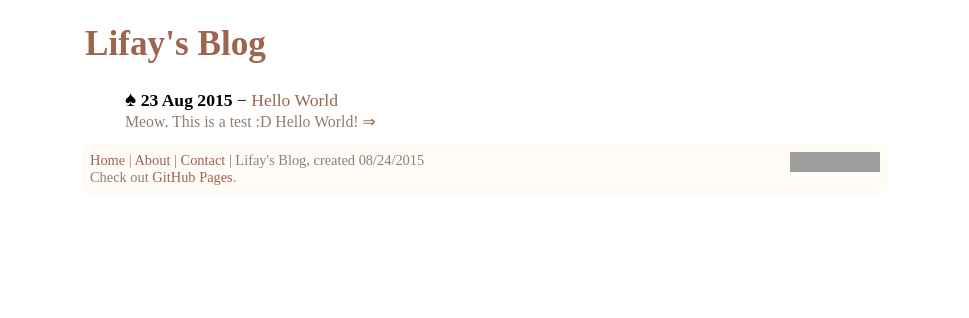
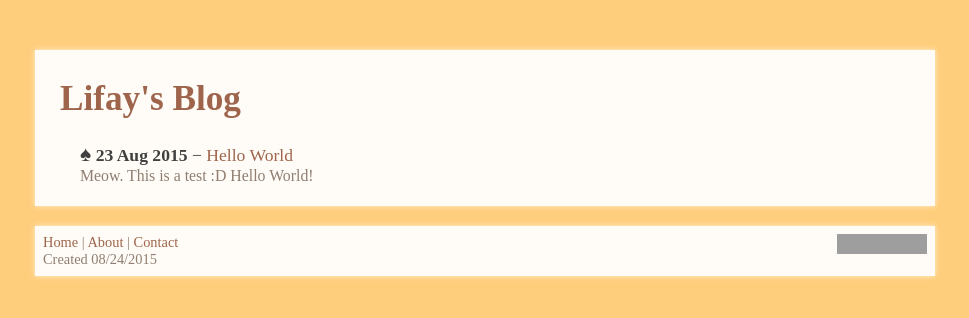
Before and after one commit to LiFaytheGoblin/LiFaytheGoblin.github.io, a Jekyll site: the page built from index.html, in a window 1280 px wide. Shown: the top 318 px of the page, without its empty margins (155-1124 px from the left). Built offline with Jekyll 4.4.1, drawn with Linux system fonts in a browser that asks for light colours; comment, search, counter and statistics services are not loaded; grey boxes are pictures that could not be loaded.

Commit message:
Styling mostly done

```diff
--- a/_includes/footer.html
+++ b/_includes/footer.html
@@ -1,11 +1,10 @@
 <div class="footer">
-<div class="footertext">
-<a href="/" title="Home">Home</a> | <a href="/about.html" title="About">About</a> | <a href="contact.html" title="Contact">Contact</a> | Lifay's Blog, created 08/24/2015 <br />
-Check out <a href="https://pages.github.com/" title="GitHub Pages">GitHub Pages</a>.
+	<div class="footertext">
+		<a href="/" title="Home">Home</a> | <a href="/about.html" title="About">About</a> | <a href="contact.html" title="Contact">Contact</a> <br />
+		 Created 08/24/2015
+	</div>
+	<!--license-->
+	<div class="license">
+		<a rel="license" href="http://creativecommons.org/licenses/by-nc-sa/4.0/"><img alt="Creative Commons License" style="border-width:0" src="https://i.creativecommons.org/l/by-nc-sa/4.0/88x31.png" /></a>
+	</div><div style="clear:both"></div>
 </div>
-<!--license-->
-<div class="license">
-<a rel="license" href="http://creativecommons.org/licenses/by-nc-sa/4.0/"><img alt="Creative Commons License" style="border-width:0" src="https://i.creativecommons.org/l/by-nc-sa/4.0/88x31.png" /></a>
-</div>
-<div style="clear:both"></div>
-</div>
--- a/_includes/header.html
+++ b/_includes/header.html
@@ -1,3 +1,3 @@
 <div class="header">
-<h1><a href="/" title="Home">Lifay's Blog</a></h1>
+	<h1><a href="/" title="Home">Lifay's Blog</a></h1>
 </div>
--- a/_layouts/default.html
+++ b/_layouts/default.html
@@ -8,13 +8,27 @@
    <link rel="shortcut icon" type="image/svg" href="favicon.svg" />
 </head>
 <body>
+<div class="container">
+	<div class="notfooter">
+	  {% include header.html %}
 
-<div class="container">
-  {% include header.html %}
+	  {{ content }}
 
-  {{ content }}
+	</div>
 
-  {% include footer.html %}
+	  {% include footer.html %}
 </div>
 </body>
 </html>
+<script>
+	!function(d,s,id){
+		var js,fjs=d.getElementsByTagName(s)[0],p=/^http:/.test(d.location)?'http':'https';
+		if(!d.getElementById(id)){
+		js=d.createElement(s);
+		js.id=id;
+		js.src=p+'://platform.twitter.com/widgets.js';
+		fjs.parentNode.insertBefore(js,fjs);
+		}
+	}
+	(document, 'script', 'twitter-wjs');
+</script>
--- a/_layouts/post.html
+++ b/_layouts/post.html
@@ -2,5 +2,9 @@
 layout: default
 ---
 <div id="post">
+<h2>{{ page.title }}</h2>
+
 {{ content }}
+
+<div class="dateonpost">{{ page.date | date_to_string }} | <a href="https://twitter.com/share" class="twitter-share-button" data-via="lifays" data-count="none">Share</a> | <a href="/" title="back">Go back</a></div>
 </div>
--- a/index.html
+++ b/index.html
@@ -7,7 +7,7 @@ title: Lifay's Blog
     <li>
       <b>{{ post.date | date_to_string }}</b> &minus; <a href="{{ post.url }}">{{ post.title }}</a>
 	  <div class="postexcerpt">
-		{{ post.excerpt }} <a href="{{ post.url }}">&rArr;</a>
+		{{ post.excerpt }}
 	  </div>
     </li>
   {% endfor %}
--- a/style.css
+++ b/style.css
@@ -1,3 +1,8 @@
+body {
+	background-color:#FFCE7D;
+	color:#404040;
+}
+
 a {
     color: #9E654C;
 	text-decoration: none;
@@ -13,23 +18,36 @@ li {
 }
 
 li:before {
-  content: "♠";
-  font-size:1.2em;
+	content: "♠";
+	font-size:1.2em;
 }
 
 .container {
-	width: 800px;
+	width: 900px;
 	margin:0px auto;
+	margin-top:50px;
+}
+
+.notfooter {
+	padding:5px;
+	background-color: #FFFCF7;
+	box-shadow:0px 0px 5px #FFF0D6;
 }
 
 .header {
-	margin-bottom:10px;
+	padding-left: 20px;
 	font-size:1.1em;
 }
 
+.postexcerpt {
+	font-size:0.9em;
+	color: #8F7E71;
+
+}
+
 .footer {
-	padding:5px;
-	margin-top:10px;
+	padding:8px;
+	margin-top:20px;
 	font-size:0.9em;
 	background-color: #FFFCF7;
 	box-shadow:0px 0px 5px #FFF0D6;
@@ -46,11 +64,12 @@ li:before {
 
 #post {
 	margin: 5px;
-	padding: 3px 10px 3px 10px;
+	padding: 10px 20px 10px 20px;
 }
 
-.postexcerpt {
+.dateonpost {
+	padding-top:10px;
 	font-size:0.9em;
 	color: #8F7E71;
-
+	text-align:right;
 }
```
